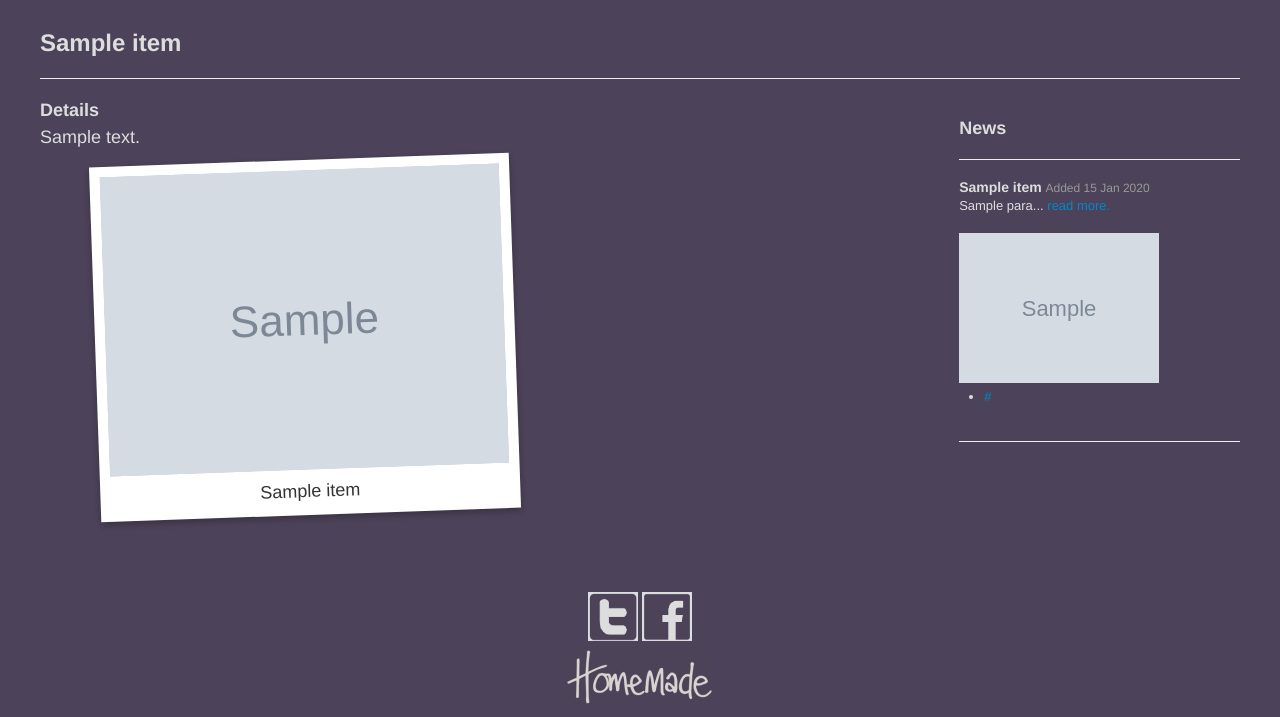
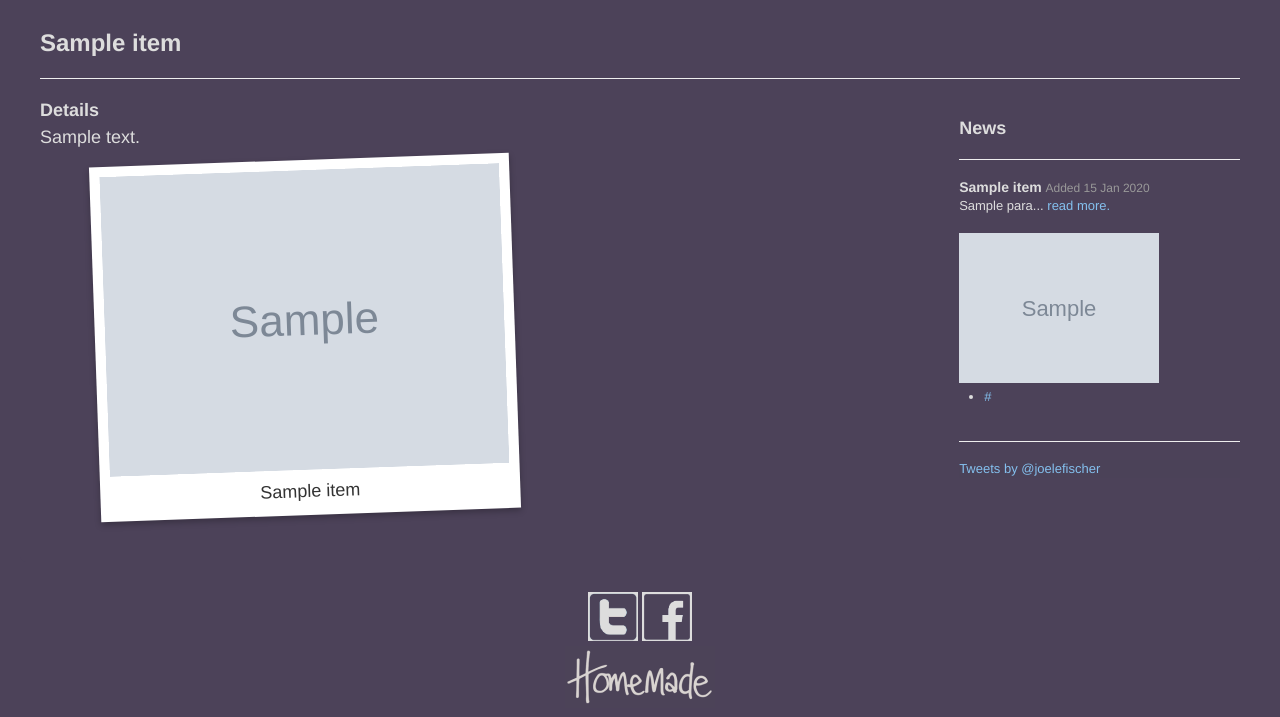
Before and after one commit to joelfischer/homemadeshop, a Django app: template templates/shop/cake_detail.html in a window 1280 px wide. Shown: the part 190-907 px from the top of the page. Run offline with Django 3.2, Linux system fonts and the light colour scheme; the template is opened without the code that fills it: most values are stand-ins (such as "Sample title", 1, 10 or a date in 2020); grey boxes marked "Sample" are stand-in pictures; some libraries are stand-ins or nearby versions.

Commit message:
twitter and link styling

```diff
--- a/templates/shop/base.html
+++ b/templates/shop/base.html
@@ -80,6 +80,19 @@ label {
   color: #ddd;
 }
 
+a {
+	color: #84c0ee;
+}
+a:hover {
+	color: #84c0ee;
+	text-decoration: underline;
+}
+
+
+.twitterback {
+   background: rgba(75,67,89,0.6); /* or whatever color/alpha combination you wish /
+   border-radius: 2px; / or as you wish, if at all */
+}
 
 
 </style>
--- a/templates/shop/blog_sidebar.html
+++ b/templates/shop/blog_sidebar.html
@@ -40,4 +40,10 @@
   	  <p>Currently no news.</p>
     {% endif %}
 
+    <div class="twitterback">
+    <a class="twitter-timeline" href="https://twitter.com/joelefischer" data-widget-id="386172087531888640" data-theme="dark" data-chrome="nofooter transparent">Tweets by @joelefischer</a>
+	</div>
+	<script>!function(d,s,id){var js,fjs=d.getElementsByTagName(s)[0],p=/^http:/.test(d.location)?'http':'https';if(!d.getElementById(id)){js=d.createElement(s);js.id=id;js.src=p+"://platform.twitter.com/widgets.js";fjs.parentNode.insertBefore(js,fjs);}}(document,"script","twitter-wjs");</script>
+
+
  </div>
```
